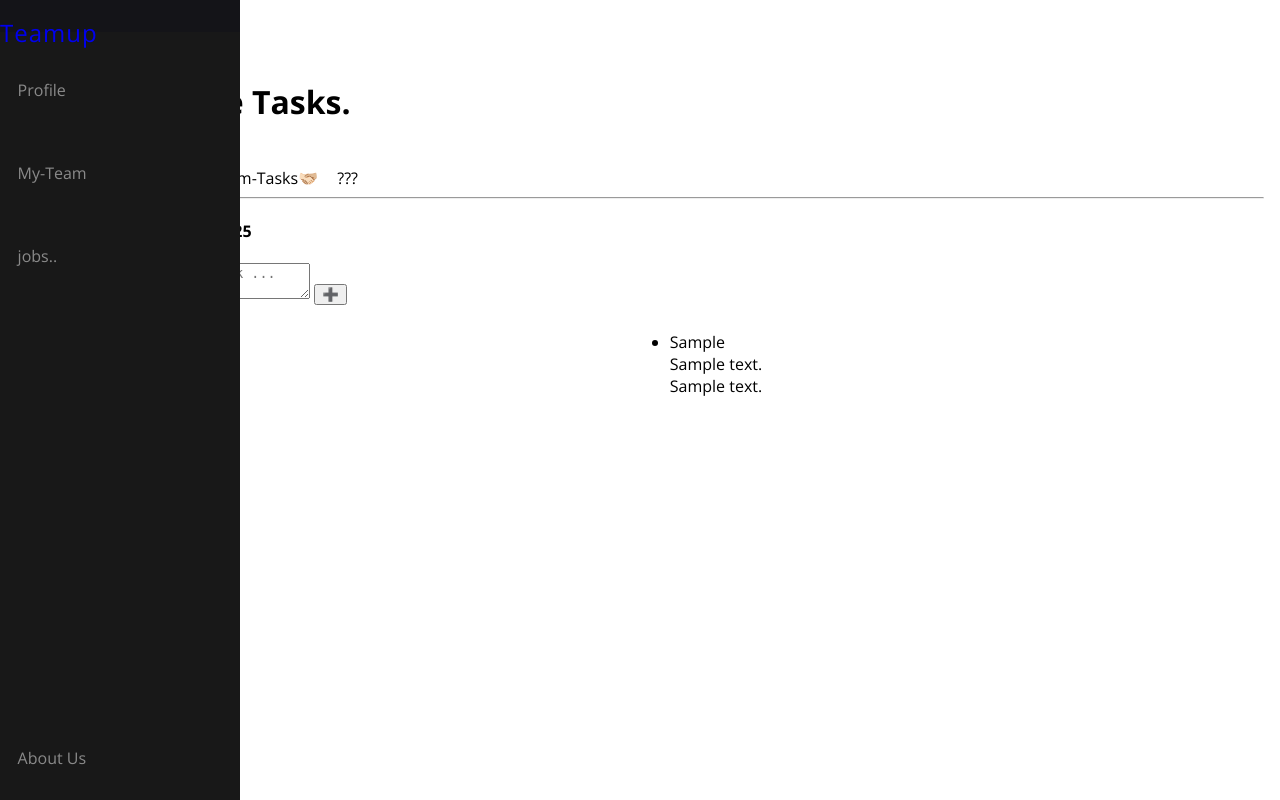
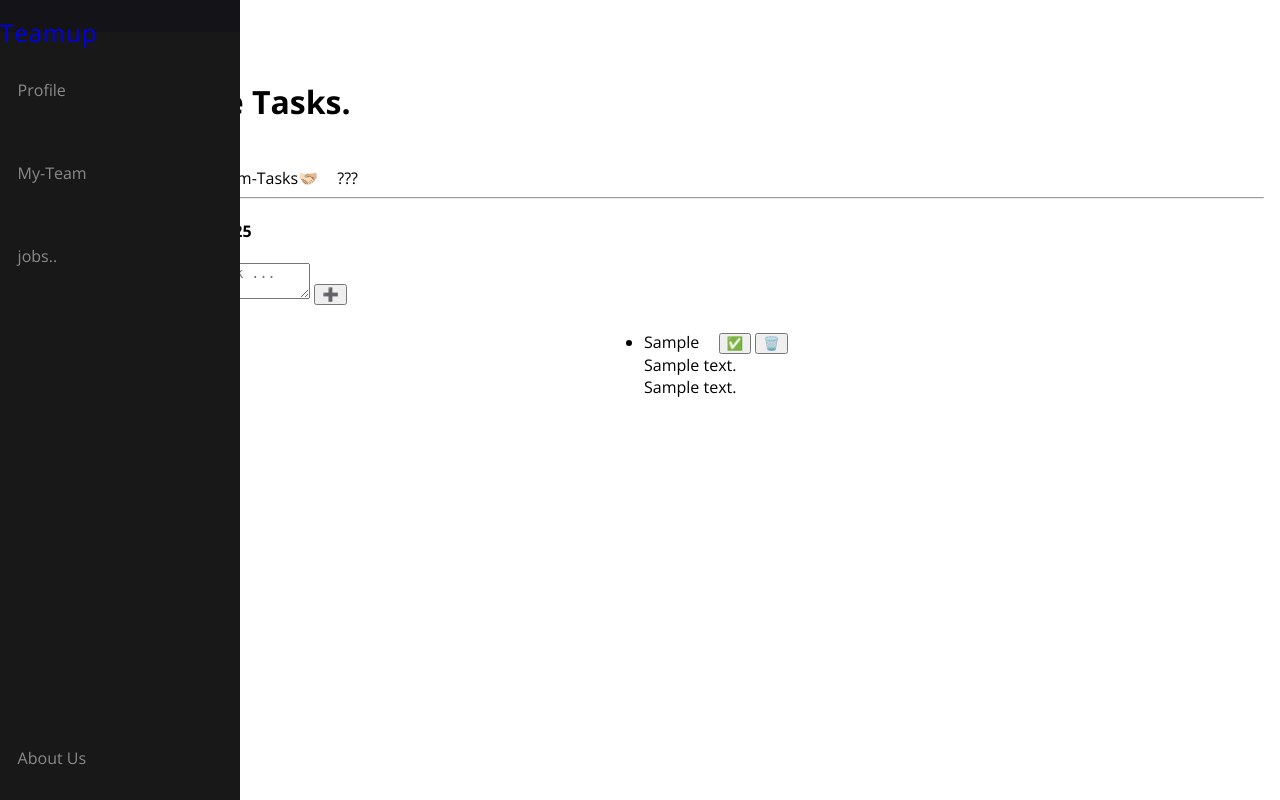
Before and after one commit to Amiram1544/Teamup, a Django app: page /myteam/tasks/ in a window 1280 px wide. Run offline with Django 5.2, Linux system fonts and the light colour scheme; a user stored in the database is signed in; tables that the repository leaves empty hold one stand-in row (values such as "Sample post").

Commit message:
Feat: Add check and delete button.

```diff
--- a/myteam/static/myteam/css/taskpage.css
+++ b/myteam/static/myteam/css/taskpage.css
@@ -14,3 +14,13 @@
     flex-direction: flex-end;
 
 }
+
+.button {
+    display: inline-block;
+    cursor: pointer;
+
+}
+
+.button.done-button {
+    margin-left: 15px;
+}
--- a/myteam/templates/myteam/taskspage.html
+++ b/myteam/templates/myteam/taskspage.html
@@ -56,7 +56,9 @@
                     <div class="todo-items">
                         {% if task %}
                         <ul>
-                           <li><span>{{ task.topic }}</span></li>
+                           <li><span>{{ task.topic }}</span>
+                           <button type="button" onclick="doneButton()" class="button done-button">✅</button>
+                           <button type="button" onclick="deleteButton()" class=" button delete-button">🗑️</button></li>
                             <span class="task-description">{{ task.description }}</span>
                             <span class="task-notes">{{ task.notes }}</span>
                         </ul>
```
